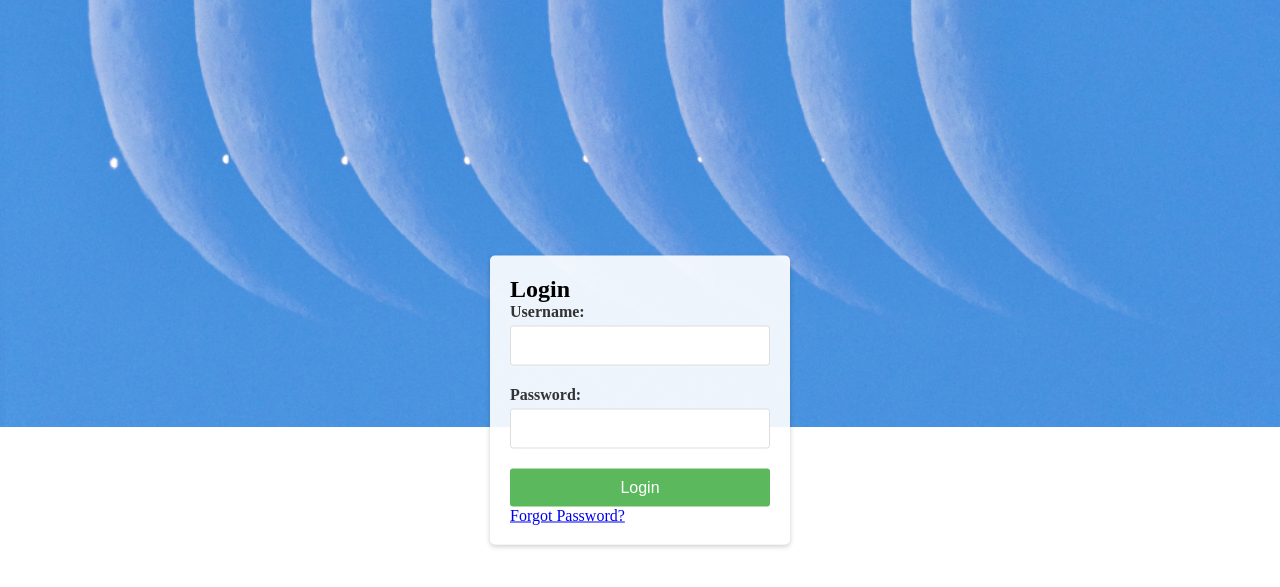
After one commit to mnlazs/Custom_API_From_Scratch, a Flask app: template templates/login.html in a window 1280 px wide. The commit adds this page. Shown: the top 587 px of the page. Run offline with Flask 3, Linux system fonts and the light colour scheme; the template is opened without the code that fills it, so the values that code supplies are empty.

Commit message:
adding login

```diff
--- a/static/css/styles.css
+++ b/static/css/styles.css
@@ -1,15 +1,85 @@
-.form-body {
-    margin: 20px;            /* Sets a margin of 20 pixels on all sides */
-    margin-top: 250px;        /* Sets a margin of 10 pixels only on the top side */
-    margin-right: 15px;      /* Sets a margin of 15 pixels only on the right side */
-    margin-bottom: 10px;     /* Sets a margin of 10 pixels only on the bottom side */
-    margin-left: 15px;       /* Sets a margin of 15 pixels only on the left side */
-}
-
 body {
     background-image: url('/static/images/background.jpg');
     background-size: cover;
     background-position: center;
     background-repeat: no-repeat;
-    background-attachment: fixed;
+    /* background-attachment: fixed; */
 }
+
+.form-body {
+    margin-top: 250px;
+    margin-right: 15px;
+    margin-bottom: 10px;
+    margin-left: 15px;
+}
+
+/* Apply basic reset to padding and margin for all elements */
+* {
+    margin: 0;
+    padding: 0;
+    box-sizing: border-box;
+}
+
+/* Center the login-container both vertically and horizontally */
+.login-container {
+    width: 300px; /* or your desired width */
+    margin: 0 auto; /* horizontally center the container */
+    position: absolute;
+    top: 50%;
+    left: 50%;
+    transform: translate(-50%, -50%); /* Center the container */
+    padding: 20px;
+    background: rgba(255, 255, 255, 0.9); /* Semi-transparent white background */
+    border-radius: 5px; /* Rounded corners */
+    box-shadow: 0 2px 5px rgba(0, 0, 0, 0.2); /* Soft shadow for depth */
+}
+
+/* Style the form elements */
+.form-group {
+    margin-bottom: 20px; /* Space out form elements */
+}
+
+.form-group label {
+    display: block;
+    margin-bottom: 5px; /* Space between label and input */
+    color: #333; /* Dark grey color for text */
+    font-weight: bold; /* Make labels bold */
+}
+
+.form-group input[type="text"],
+.form-group input[type="password"] {
+    width: 100%;
+    padding: 10px; /* Padding inside input */
+    border: 1px solid #ddd; /* Light grey border */
+    border-radius: 3px; /* Slightly rounded borders for inputs */
+    font-size: 16px; /* Increase font size for readability */
+}
+
+/* Style the submit button */
+button[type="submit"] {
+    width: 100%;
+    padding: 10px;
+    border: none; /* Remove default border */
+    border-radius: 3px;
+    background-color: #5cb85c; /* Green background for the button */
+    color: white; /* White text color */
+    font-size: 16px;
+    cursor: pointer; /* Cursor changes to a pointer when hovering over the button */
+    transition: background-color 0.3s; /* Smooth transition for background color */
+}
+
+button[type="submit"]:hover {
+    background-color: #4cae4c; /* Darker green background on hover */
+}
+
+/* Responsive design for smaller screens */
+@media (max-width: 600px) {
+    .login-container {
+        width: 90%; /* Make the container take up most of the screen */
+        margin-top: 50px; /* Less margin on the top */
+    }
+
+    .form-body {
+        margin-top: 20px; /* Less margin at the top for small screens */
+    }
+}
--- a/templates/index.html
+++ b/templates/index.html
@@ -4,7 +4,6 @@
     <meta charset="UTF-8">
     <meta http-equiv="X-UA-Compatible" content="IE=edge">
     <meta name="viewport" content="width=device-width, initial-scale=1.0">
-    <link rel="stylesheet" href="{{ url_for('static', filename='css/styles.css') }}">
     <title>Universe Image Inquiry</title>
 </head>
 <body>
--- /dev/null
+++ b/templates/login.html
@@ -0,0 +1,30 @@
+<!DOCTYPE html>
+<html lang="en">
+<head>
+    <meta charset="UTF-8">
+    <meta name="viewport" content="width=device-width, initial-scale=1.0">
+    <title>Login</title>
+    <link rel="stylesheet" href="{{ url_for('static', filename='css/styles.css') }}">
+    <!-- CSRF Token -->
+    <meta name="csrf-token" content="{{ csrf_token }}">
+</head>
+<body>
+    <div class="login-container">
+        <h2>Login</h2>
+        <form action="/login" method="post">
+            <div class="form-group">
+                <label for="username">Username:</label>
+                <input type="text" id="username" name="username" required aria-required="true">
+            </div>
+            <div class="form-group">
+                <label for="password">Password:</label>
+                <input type="password" id="password" name="password" required aria-required="true">
+            </div>
+            <button type="submit">Login</button>
+            <div id="error-message" style="display:none;">Invalid username or password.</div>
+        </form>
+        <a href="/forgot-password">Forgot Password?</a>
+    </div>
+    <script src="{{ url_for('static', filename='js/app.js') }}"></script>
+</body>
+</html>
```
Also changed, not shown: auth.py (added).
